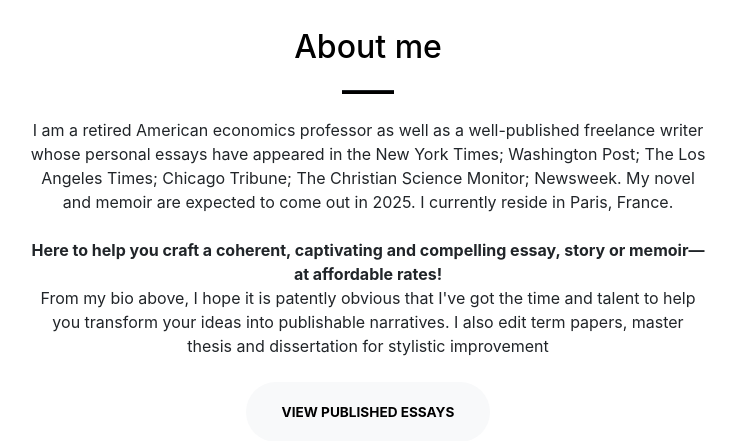
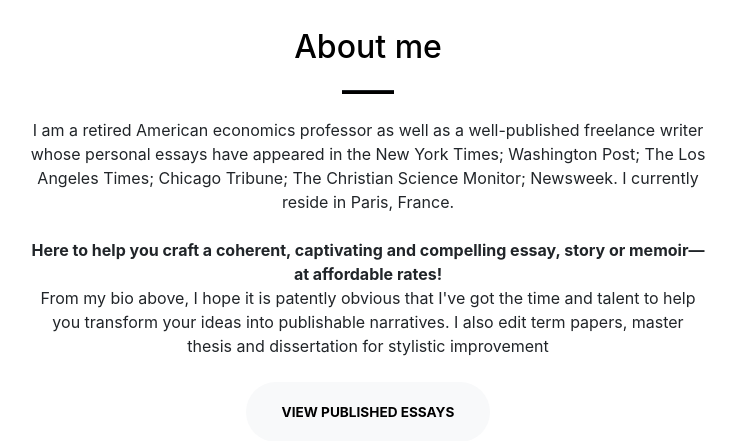
Before and after one commit to BIBI78/00_ghost_writer, a Flask app: page / in a window 1280 px wide. Shown: the part 804-1245 px from the top of the page, without its empty margins (272-1008 px from the left). Run offline with Flask 3, Linux system fonts and the light colour scheme; some libraries are stand-ins or nearby versions.

Commit message:
REMOVE: remove some text , waiting for new text

```diff
--- a/templates/base.html
+++ b/templates/base.html
@@ -88,7 +88,7 @@
                     <p class="text-black-75 mb-4">
                         I am a retired American economics professor as well as a well-published freelance writer
                         whose personal essays have appeared in the New York Times; Washington Post; The Los
-                        Angeles Times; Chicago Tribune; The Christian Science Monitor; Newsweek. My novel and memoir are expected to come out in 2025.
+                        Angeles Times; Chicago Tribune; The Christian Science Monitor; Newsweek.
                          I currently reside in Paris, France.
                     </p>
                     <p class="text-black-75 mb-4">
```
